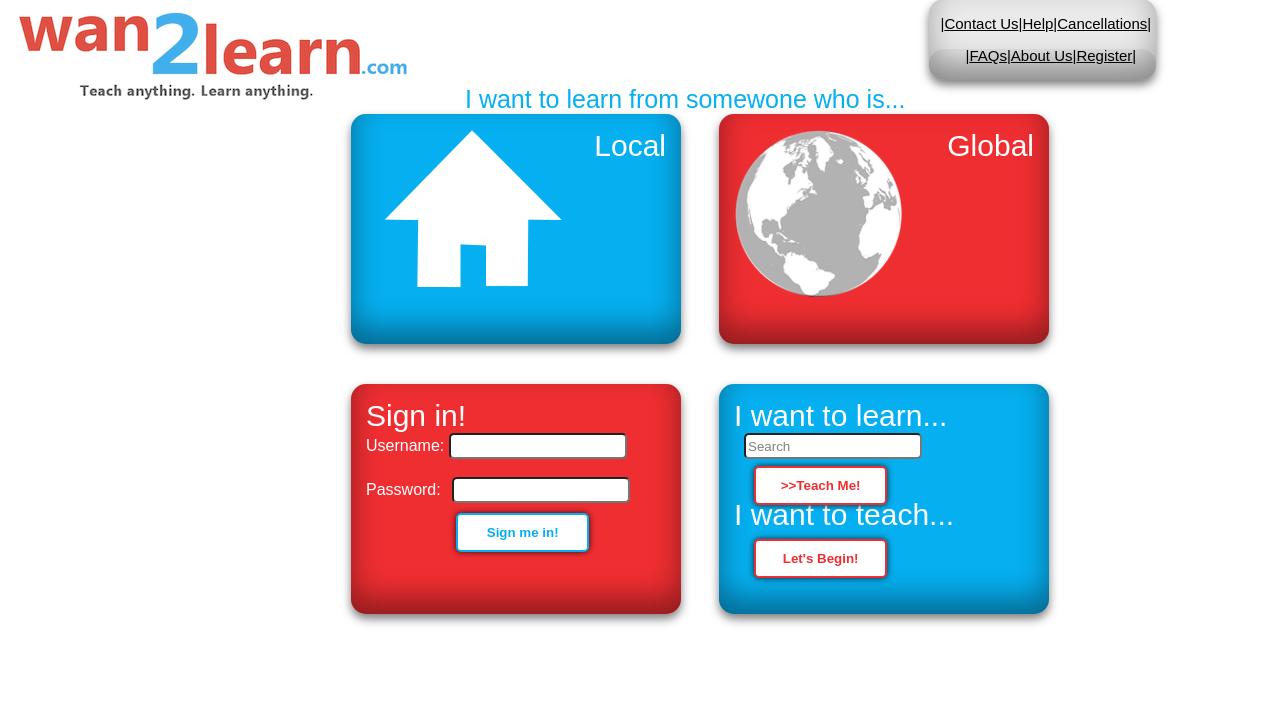
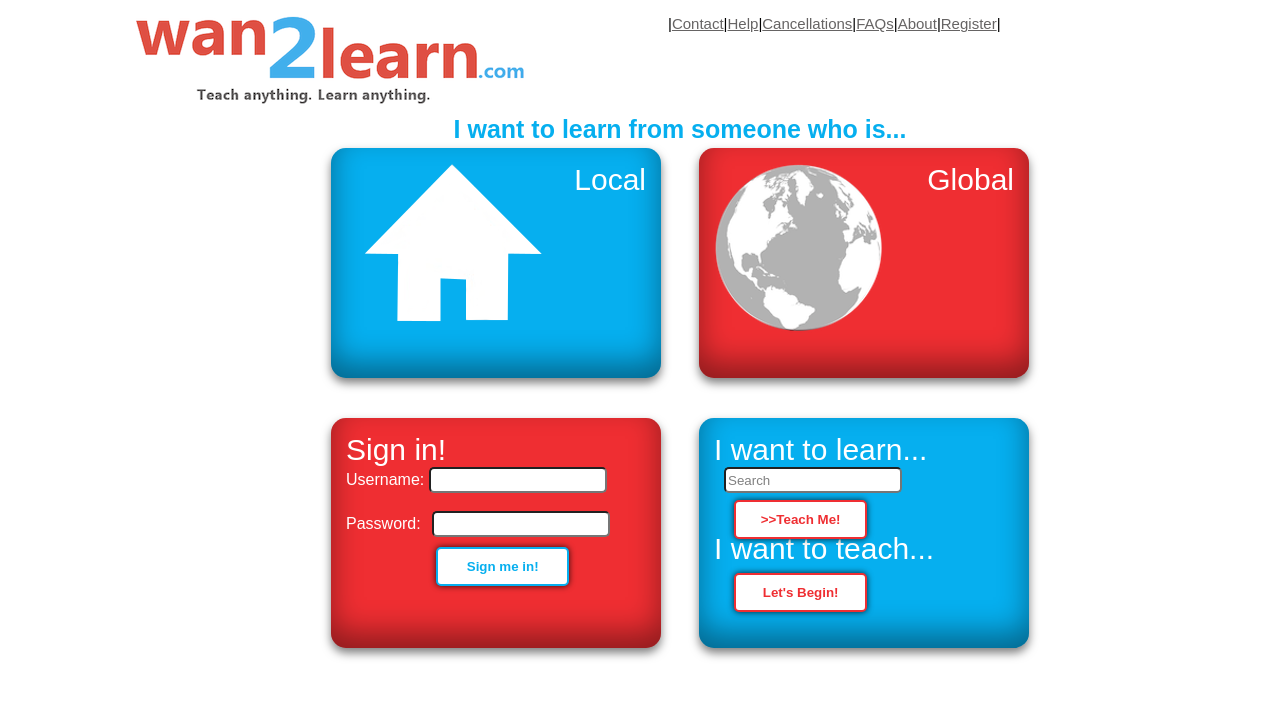
Before and after one commit to aemazer/wan2learn, a PHP site: page /homepage.php in a window 1280 px wide. Shown: the top 722 px of the page. Run offline with PHP 8.4, Linux system fonts and the light colour scheme.

Commit message:
More design changes
Requested by client. Wrapper div now encompasses all elements and
centers horizontally as the browser window expands or contracts. some
elements repositioned.

```diff
--- a/homepage.php
+++ b/homepage.php
@@ -8,24 +8,14 @@
 </head>
 
 <body>
-	<table>
-		<tr>
-			<td>
-				<img src="images/wan2learnlogoNew.png">
-			</td>
-			<td>
-				<a id="topText">I want to learn from somewone who is...</a>
-			</td>
-			<td>
-				<div id = "linksDiv">
-					<p class="links">|<a href="dummypage.html">Contact Us</a>|<a href="dummypage.html">Help</a>|<a href="dummypage.html">Cancellations</a>|</p>
-					<p class="links" id="links2">|<a href="dummypage.html">FAQs</a>|<a href="dummypage.html">About Us</a>|<a href="register.php">Register</a>|</p>
-				</div>
-			</td>
-		</tr>
-	</table>
+	<div id = "wrapper">
+		<div id = "logoDiv"><img src="images/wan2learnlogoNew.png"></div>
+		<div id = "linksDiv">
+			<p class="links">|<a href="dummypage.html">Contact</a>|<a href="dummypage.html">Help</a>|<a href="dummypage.html">Cancellations</a>|<a href="dummypage.html">FAQs</a>|<a href="dummypage.html">About</a>|<a href="register.php">Register</a>|</p>
+		</div>
 <!--A table has been created to be able to position divs and images side by side-->
 <table id="table">
+	<th colspan = "3"><a id="topText">I want to learn from someone who is...</a></th>
 	<tr>
 		<td>
 			<a href="dummypage.html"><div id="localDiv">
@@ -79,4 +69,5 @@
 		</td>
 	</tr>
 </table>
+</div>
 </body>
--- a/wan2learnstyle.css
+++ b/wan2learnstyle.css
@@ -1,18 +1,20 @@
 html{
-	font-family: 'century gothic', 'futura', 'arial', 'helvetica', 'sans-serif';
+	font-family: 'ebrima', 'century gothic', 'futura', 'arial', 'helvetica', 'sans-serif';
 }
 #table{
 	position: relative;
-	left: 340px;
+	left: 200px;
 
 }
+/* ***main divs/boxes*** */
 #maindiv{
-	border: 5px solid #06AFEF;
 	height: 550px;
 	width: 1100px;
 	padding: 20px;
 }
-/* ***main divs/boxes*** */
+#logoDiv{
+	float: left;
+}
 #searchbox{
 	padding: 15px;
 	height: 200px;
@@ -46,6 +48,14 @@ html{
              inset 0 -15px 30px rgba(0,0,0,0.4),
              0 5px 10px rgba(0,0,0,0.5);
 }
+#wrapper{
+	width: 1024px;
+	height: 700px;
+	/*border: 2px solid black;*/
+	margin-right: auto;
+	margin-left: auto;
+
+}
 #localDiv{
 	height: 200px;
 	width: 300px;
@@ -57,17 +67,12 @@ html{
             			0 5px 10px rgba(0,0,0,0.5);
 }
 #linksDiv{
-	background-color: #EF2E32;
-	padding: 1px;
-	padding-right: 15px;
+	font-size: 11px;
+	/*float: right;*/
 	position: relative;
-	bottom: 20px;
-	left: 70px;
-	border-radius: 15px;
- 	background-color: rgba(0,0,0,0.1);
- 	box-shadow: inset 0 50px rgba(255,255,255,0.2),
-             	inset 0 -15px 30px rgba(0,0,0,0.4),
-             			0 5px 10px rgba(0,0,0,0.5)
+	/*bottom: 12px;*/
+	left: 130px;
+	/*right: 50px;*/
 }
 /* ***text areas*** */
 #bluesearch{
@@ -170,7 +175,7 @@ html{
 }
 
 .text{
-	font-family: 'century gothic', 'futura', 'arial', 'helvetica', 'sans-serif';
+	font-family: 'ebrima', 'century gothic', 'futura', 'arial', 'helvetica', 'sans-serif';
 	color: white;
 }
 .largeText{
@@ -182,9 +187,9 @@ html{
 #topText{
 	color: #06AFEF;
 	font-size: 25px;
-	position: relative;
+	/*position: relative;
 	left: 50px;
-	top: 40px;
+	top: 40px;*/
 }
 .blankDiv{
 	width: 30px;
@@ -235,5 +240,5 @@ a.fill-div {
 }
 
 
-a:link {color: black}
+a:link {color: #666464}
 a:visited{color: gray}
```
